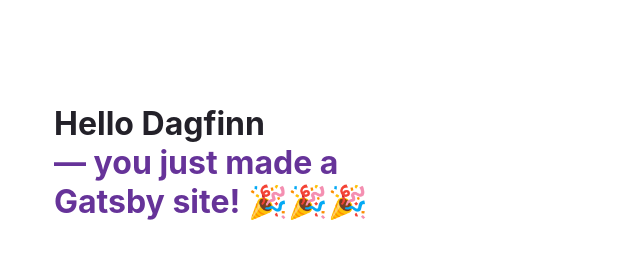
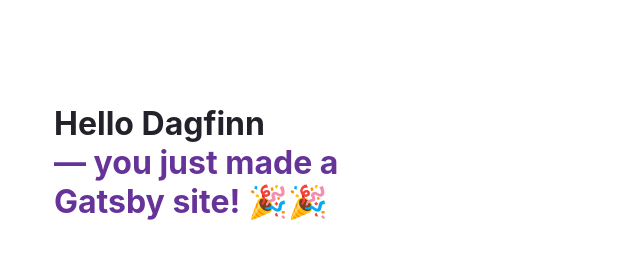
Before and after one commit to dagfinndybvig/my-page, a Gatsby site: page / in a window 1280 px wide. Shown: the top 271 px of the page, without its empty margins (50-692 px from the left). Built offline with nearby package versions, Linux system fonts and the light colour scheme; Gatsby itself is replaced by a stand-in of ours.

Commit message:
Less confetti

```diff
--- a/src/pages/index.js
+++ b/src/pages/index.js
@@ -129,7 +129,7 @@
       <h1 style={headingStyles}>
         Hello Dagfinn
         <br />
-        <span style={headingAccentStyles}>— you just made a Gatsby site! 🎉🎉🎉</span>
+        <span style={headingAccentStyles}>— you just made a Gatsby site! 🎉🎉</span>
       </h1>
       <p style={paragraphStyles}>
         Edit <code style={codeStyles}>src/pages/index.js</code> to see this page
```
